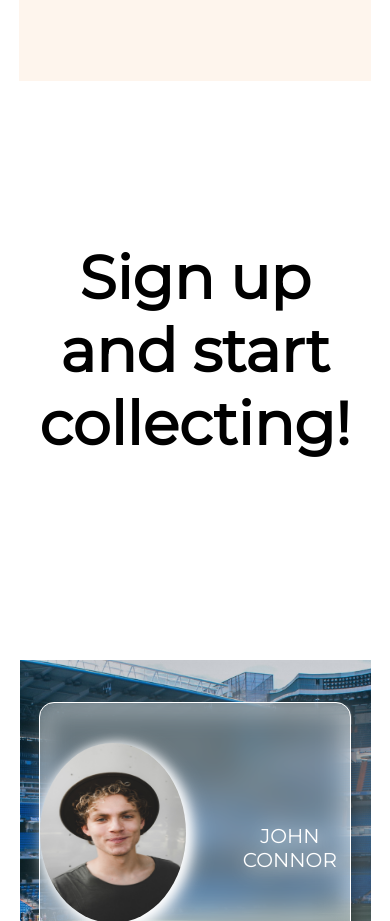
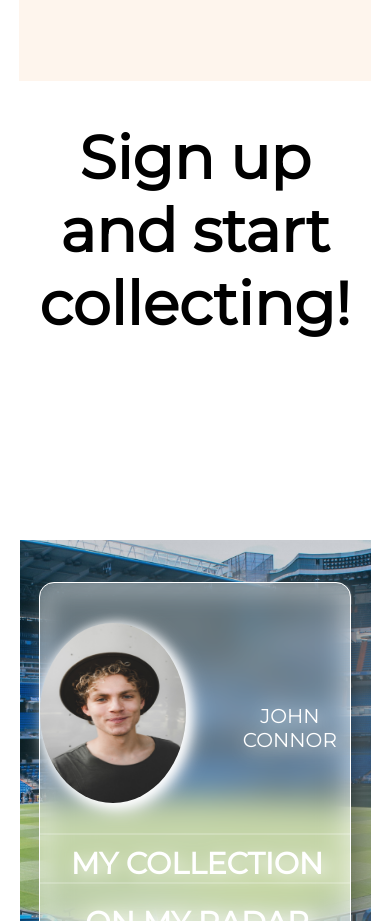
Before and after one commit to federico-barbieri/fifaworldcards, a plain HTML site: page index.html in a window 390 px wide. Shown: the part 2820-3741 px from the top of the page. Drawn offline with Linux system fonts and the light colour scheme.

Commit message:
Add files via upload

```diff
--- a/styles.css
+++ b/styles.css
@@ -807,7 +807,7 @@ text-align: center;
 @media (max-width: 1000px){
   .signUp{
       width: 90vw;
-      margin: 8rem auto 10rem auto;
+      margin: 2rem auto 10rem auto;
   }
 }
 
```
